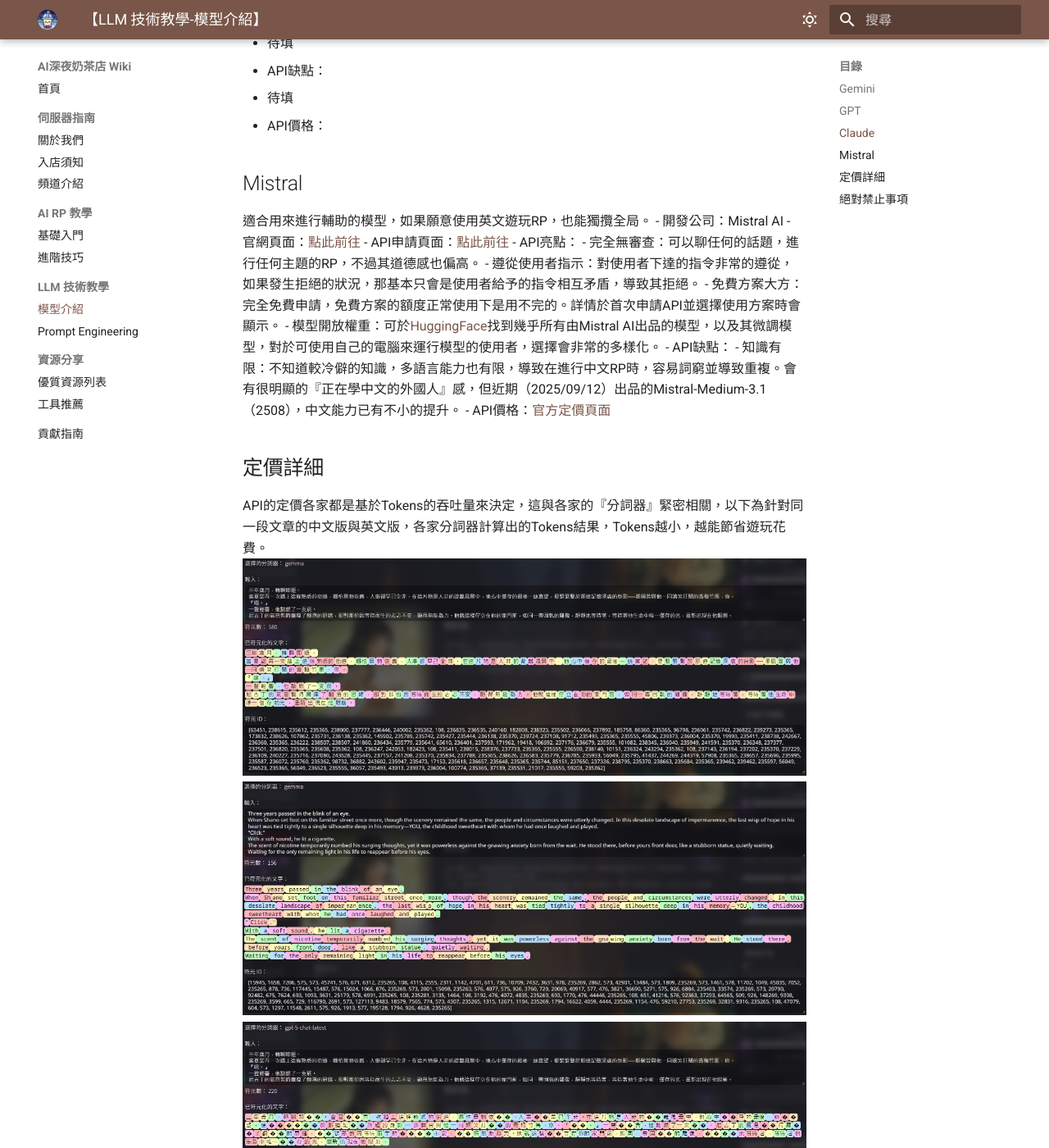
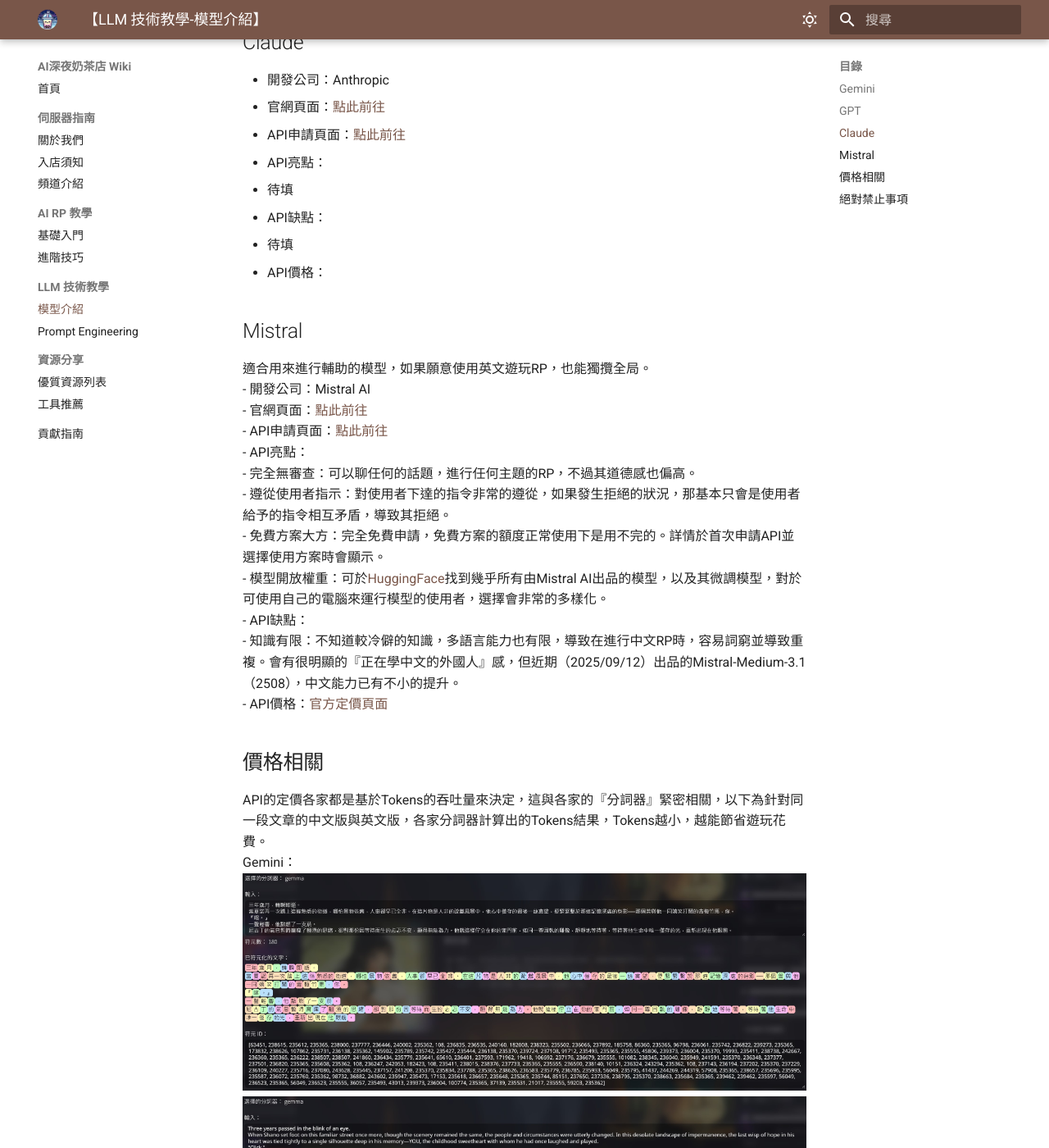
Before and after one commit to Chocochocococo/ai-milktea-wiki, an MkDocs documentation site: the page built from docs/tutorials/llm/models.md, in a window 1280 px wide and 1400 px high, scrolled down 998 px. Shown: the whole window at 82% size. Built offline with MkDocs 1.6.1 and Material for MkDocs 9.7.7, drawn with Linux system fonts in a browser that asks for light colours; some of the changed text lies outside the part shown.

Commit message:
Update models.md
fix bug.

```diff
--- a/docs/tutorials/llm/models.md
+++ b/docs/tutorials/llm/models.md
@@ -52,14 +52,18 @@
 - API缺點：
   - 知識有限：不知道較冷僻的知識，多語言能力也有限，導致在進行中文RP時，容易詞窮並導致重複。會有很明顯的『正在學中文的外國人』感，但近期（2025/09/12）出品的Mistral-Medium-3.1（2508），中文能力已有不小的提升。
 - API價格：[官方定價頁面](https://mistral.ai/pricing#api-pricing)
-## 定價詳細
+## 價格相關
 API的定價各家都是基於Tokens的吞吐量來決定，這與各家的『分詞器』緊密相關，以下為針對同一段文章的中文版與英文版，各家分詞器計算出的Tokens結果，Tokens越小，越能節省遊玩花費。
+Gemini：
 ![Gemini：繁體中文](../../assets/images/gemini-big5.jpg)
 ![Gemini：英文](../../assets/images/gemini-eng.jpg)
+GPT：
 ![GPT：繁體中文](../../assets/images/gpt-big5.jpg)
 ![GPT：英文](../../assets/images/gpt-eng.jpg)
+Claude：
 ![Claude：繁體中文](../../assets/images/claude-big5.jpg)
 ![Claude：英文](../../assets/images/claude-eng.jpg)
+Mistral：
 ![Mistral：繁體中文](../../assets/images/mistral-big5.jpg)
 ![Mistral：英文](../../assets/images/mistral-eng.jpg)
 ## 絕對禁止事項
```
